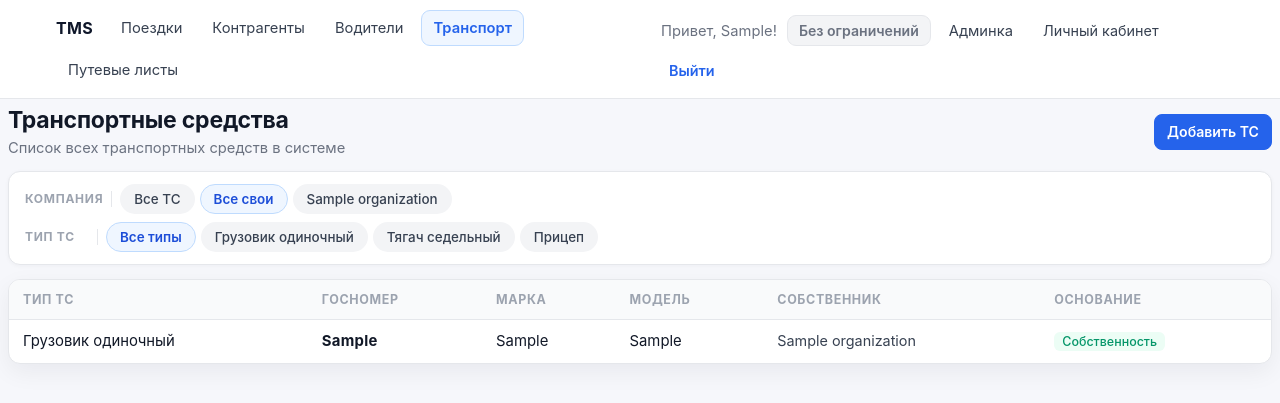
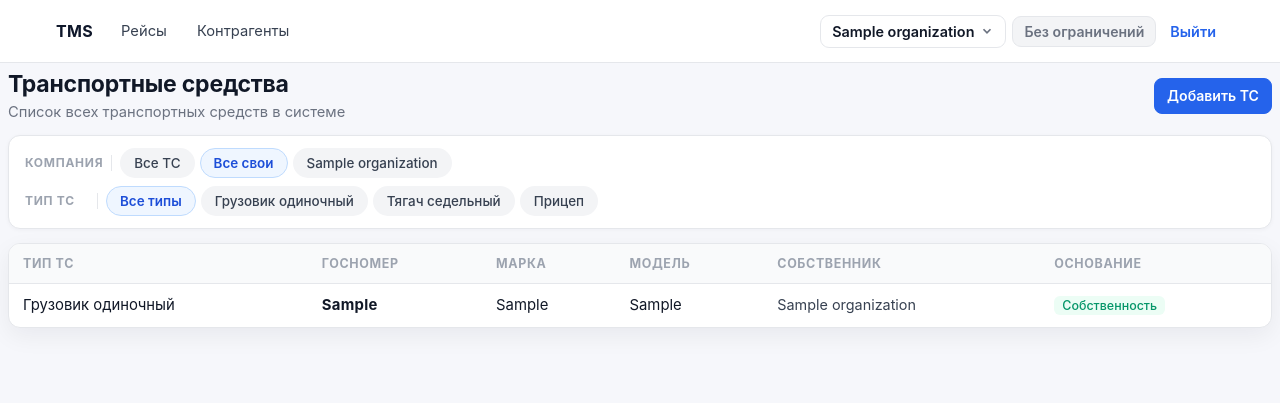
Before and after one commit to A-strata/transdoki, a Django app: page /vehicles/ in a window 1280 px wide. Shown: the top 403 px of the page. Run offline with Django 5.2, Linux system fonts and the light colour scheme; a user stored in the database is signed in; tables that the repository leaves empty hold one stand-in row (values such as "Sample post"); parts of the project's set-up code (start-up, migrations or seed data) failed here and were passed over.

Commit message:
navbar: глобальный переключатель организации + исправление конфликта current_org
- accounts: CurrentOrganizationMiddleware, context_processor, SwitchOrganizationView
- base.html: реструктура навбара — org-switcher дропдаун, убраны лишние ссылки
- static: org_dropdown.css, org_dropdown.js — внешние файлы стилей и логики дропдауна
- persons: поле employer (FK → Organization)
- vehicles: переименован context["current_org"] → context["vehicle_org_filter"],
  устранял конфликт с глобальным current_org из context_processor

Co-Authored-By: Claude Sonnet 4.6 <noreply@anthropic.com>

```diff
--- /dev/null
+++ b/accounts/context_processors.py
@@ -0,0 +1,11 @@
+from organizations.models import Organization
+
+
+def current_org_context(request):
+    if not request.user.is_authenticated:
+        return {"current_org": None, "own_orgs": Organization.objects.none()}
+
+    return {
+        "current_org": getattr(request, "current_org", None),
+        "own_orgs": getattr(request, "own_orgs", Organization.objects.none()),
+    }
--- a/accounts/urls.py
+++ b/accounts/urls.py
@@ -7,12 +7,14 @@ from .views import (
     AccountUserRoleUpdateView,
     AccountUserUpdateView,
     RegisterView,
+    SwitchOrganizationView,
 )
 
 app_name = "accounts"
 
 urlpatterns = [
     path("register/", RegisterView.as_view(), name="register"),
+    path("switch-org/", SwitchOrganizationView.as_view(), name="switch_org"),
     path("cabinet/", AccountCabinetView.as_view(), name="cabinet"),
     path("users/create/", AccountUserCreateView.as_view(), name="user_create"),
     path(
--- /dev/null
+++ b/static/css/org_dropdown.css
@@ -0,0 +1,135 @@
+/* ── Org switcher dropdown ─────────────────────────────────── */
+
+.org-switcher-form {
+    margin: 0;
+}
+
+.org-switcher {
+    position: relative;
+}
+
+.org-switcher-btn {
+    display: inline-flex;
+    align-items: center;
+    gap: 6px;
+    padding: 7px 11px;
+    border-radius: 9px;
+    border: 1px solid var(--border);
+    background: var(--surface);
+    color: var(--text);
+    font-size: 0.9rem;
+    font-weight: 600;
+    cursor: pointer;
+    transition: background .15s ease, border-color .15s ease;
+    white-space: nowrap;
+    max-width: 220px;
+}
+
+.org-switcher-btn:hover {
+    background: #f3f4f6;
+    border-color: #d1d5db;
+}
+
+.org-switcher-btn.is-open {
+    background: #eff6ff;
+    border-color: #bfdbfe;
+    color: var(--primary);
+}
+
+.org-switcher-name {
+    overflow: hidden;
+    text-overflow: ellipsis;
+    white-space: nowrap;
+}
+
+.org-switcher-chevron {
+    flex-shrink: 0;
+    width: 14px;
+    height: 14px;
+    transition: transform .2s ease;
+    color: var(--muted);
+}
+
+.org-switcher-btn.is-open .org-switcher-chevron {
+    transform: rotate(180deg);
+}
+
+/* ── Dropdown panel ─────────────────────────────────────────── */
+
+.org-dropdown {
+    position: absolute;
+    top: calc(100% + 6px);
+    right: 0;
+    min-width: 230px;
+    background: var(--surface);
+    border: 1px solid var(--border);
+    border-radius: var(--radius-sm);
+    box-shadow: var(--shadow);
+    z-index: var(--z-dropdown);
+    padding: 6px 0;
+    display: none;
+}
+
+.org-dropdown.is-open {
+    display: block;
+}
+
+.org-dropdown-section {
+    padding: 2px 0;
+}
+
+.org-dropdown-divider {
+    height: 1px;
+    background: var(--border);
+    margin: 4px 0;
+}
+
+.org-dropdown-item {
+    display: flex;
+    align-items: center;
+    gap: 8px;
+    padding: 8px 14px;
+    font-size: 0.9rem;
+    color: var(--text);
+    cursor: pointer;
+    transition: background .1s ease;
+    text-decoration: none;
+    border: 0;
+    background: transparent;
+    width: 100%;
+    text-align: left;
+}
+
+.org-dropdown-item:hover {
+    background: #f3f4f6;
+}
+
+.org-dropdown-item.is-current {
+    font-weight: 600;
+    color: var(--primary);
+}
+
+.org-dropdown-item.is-muted {
+    color: var(--muted);
+    font-size: 0.88rem;
+}
+
+.org-dropdown-item.is-add {
+    color: var(--primary);
+    font-weight: 500;
+}
+
+/* Радиокнопка/индикатор */
+.org-radio {
+    flex-shrink: 0;
+    width: 14px;
+    height: 14px;
+    border-radius: 50%;
+    border: 2px solid var(--border);
+    background: transparent;
+}
+
+.org-radio.is-active {
+    border-color: var(--primary);
+    background: var(--primary);
+}
--- a/templates/base.html
+++ b/templates/base.html
@@ -387,6 +387,7 @@
 
     <link rel="stylesheet" href="{% static 'css/forms.css' %}">
     <link rel="stylesheet" href="{% static 'css/buttons.css' %}">
+    <link rel="stylesheet" href="{% static 'css/org_dropdown.css' %}">
     {% block head %}{% endblock %}
 </head>
 <body>
@@ -400,55 +401,101 @@
                     {% url 'trips:list' as trips_url %}
                     <a href="{{ trips_url }}"
                        class="nav-link {% if request.path == trips_url %}active{% endif %}">
-                        Поездки
+                        Рейсы
                     </a>
                     {% url 'organizations:list' as organizations_url %}
                     <a href="{{ organizations_url }}"
                        class="nav-link {% if request.path == organizations_url %}active{% endif %}">
                         Контрагенты
                     </a>
-
-                    {% url 'persons:list' as persons_url %}
-                    <a href="{{ persons_url }}"
-                       class="nav-link {% if request.path == persons_url %}active{% endif %}">
-                        Водители
-                    </a>
-
-                    {% url 'vehicles:list' as vehicles_url %}
-                    <a href="{{ vehicles_url }}"
-                       class="nav-link {% if request.path == vehicles_url %}active{% endif %}">
-                        Транспорт
-                    </a>
-                    {% url 'waybills:waybill-list' as waybills_url %}
-                    <a href="{{ waybills_url }}"
-                       class="nav-link {% if request.path == waybills_url %}active{% endif %}">
-                        Путевые листы
-                    </a>
                 {% endif %}
             </div>
 
-            <!--<div class="nav-right">
-                {% if user.is_authenticated %}
-                    {% url 'accounts:cabinet' as cabinet_url %}
-                    <a href="{{ cabinet_url }}"
-                       class="cabinet-link {% if request.path == cabinet_url %}active{% endif %}">
-                        Личный кабинет
-                    </a>
-
-                    <span class="user-meta">Привет, {{ user.first_name|default:user.username }}!</span>
-                    <form method="post" action="{% url 'logout' %}" class="logout-form">
-                        {% csrf_token %}
-                        <button type="submit" class="btn-link">Выйти</button>
-                    </form>
-                {% else %}
-                    <a href="{% url 'login' %}" class="auth-link">Войти</a>
-                    <a href="{% url 'accounts:register' %}" class="auth-link">Регистрация</a>
-                {% endif %}
-            </div>-->
             <div class="nav-right">
                 {% if user.is_authenticated %}
-                    <span class="user-meta">Привет, {{ user.first_name|default:user.username }}!</span>
 
+                    {# ── Org switcher ── #}
+                    <div class="org-switcher">
+                        <button type="button"
+                                class="org-switcher-btn"
+                                aria-haspopup="true"
+                                aria-expanded="false">
+                            <span class="org-switcher-name">
+                                {% if current_org %}{{ current_org.short_name }}{% else %}Организация{% endif %}
+                            </span>
+                            <svg class="org-switcher-chevron" viewBox="0 0 16 16" fill="none" stroke="currentColor" stroke-width="2">
+                                <polyline points="4 6 8 10 12 6"/>
+                            </svg>
+                        </button>
+
+                        <div class="org-dropdown" role="menu">
+                            {# Ресурсы #}
+                            <div class="org-dropdown-section">
+                                {% url 'vehicles:list' as vehicles_url %}
+                                <a href="{{ vehicles_url }}"
+                                   class="org-dropdown-item {% if request.path == vehicles_url %}is-current{% endif %}"
+                                   role="menuitem">
+                                    Мой парк
+                                </a>
+                                {% url 'persons:list' as persons_url %}
+                                <a href="{{ persons_url }}"
+                                   class="org-dropdown-item {% if request.path == persons_url %}is-current{% endif %}"
+                                   role="menuitem">
+                                    Мои водители
+                                </a>
+                                {% url 'waybills:waybill-list' as waybills_url %}
+                                <a href="{{ waybills_url }}"
+                                   class="org-dropdown-item {% if request.path == waybills_url %}is-current{% endif %}"
+                                   role="menuitem">
+                                    Путевые листы
+                                </a>
+                            </div>
+
+                            <div class="org-dropdown-divider"></div>
+
+                            {# Список своих организаций #}
+                            <div class="org-dropdown-section">
+                                {% for org in own_orgs %}
+                                    <form method="post" action="{% url 'accounts:switch_org' %}" class="org-switcher-form">
+                                        {% csrf_token %}
+                                        <input type="hidden" name="org_id" value="{{ org.pk }}">
+                                        <button type="submit"
+                                                class="org-dropdown-item {% if current_org and current_org.pk == org.pk %}is-current{% endif %}"
+                                                role="menuitem">
+                                            <span class="org-radio {% if current_org and current_org.pk == org.pk %}is-active{% endif %}"></span>
+                                            {{ org.short_name }}
+                                        </button>
+                                    </form>
+                                {% endfor %}
+                                <a href="{% url 'organizations:create' %}?own=1"
+                                   class="org-dropdown-item is-add"
+                                   role="menuitem">
+                                    + Добавить компанию
+                                </a>
+                            </div>
+
+                            <div class="org-dropdown-divider"></div>
+
+                            {# Кабинет #}
+                            <div class="org-dropdown-section">
+                                {% url 'accounts:cabinet' as cabinet_url %}
+                                <a href="{{ cabinet_url }}"
+                                   class="org-dropdown-item {% if request.path == cabinet_url %}is-current{% endif %}"
+                                   role="menuitem">
+                                    Личный кабинет
+                                </a>
+                                {% if user.is_superuser %}
+                                    <a href="{% url 'admin:index' %}"
+                                       class="org-dropdown-item"
+                                       role="menuitem">
+                                        Админка
+                                    </a>
+                                {% endif %}
+                            </div>
+                        </div>
+                    </div>
+
+                    {# Баланс #}
                     {% if billing_account %}
                         {% if billing_account.is_billing_exempt %}
                             <span class="balance-badge balance-exempt">Без ограничений</span>
@@ -466,24 +513,16 @@
                         {% endif %}
                     {% endif %}
 
-                    {% if user.is_superuser %}
-                        <a href="{% url 'admin:index' %}" class="nav-link">Админка</a>
-                    {% endif %}
-
-                    {% url 'accounts:cabinet' as cabinet_url %}
-                    <a href="{{ cabinet_url }}"
-                    class="cabinet-link {% if request.path == cabinet_url %}active{% endif %}">
-                        Личный кабинет
-                    </a>
-
                     <form method="post" action="{% url 'logout' %}" class="logout-form">
                         {% csrf_token %}
                         <button type="submit" class="btn-link">Выйти</button>
                     </form>
+
                 {% else %}
                     <a href="{% url 'login' %}" class="auth-link">Войти</a>
                     <a href="{% url 'accounts:register' %}" class="auth-link">Регистрация</a>
                 {% endif %}
+            </div>
         </nav>
     </header>
 
@@ -545,5 +584,6 @@ document.addEventListener("DOMContentLoaded", function () {
 </script>
 
 {% block extra_js %}{% endblock %}
+<script src="{% static 'js/org_dropdown.js' %}"></script>
 </body>
 </html>
--- a/transdoki/settings.py
+++ b/transdoki/settings.py
@@ -64,6 +64,7 @@ MIDDLEWARE = [
     "django.middleware.clickjacking.XFrameOptionsMiddleware",
     # Кастомные middleware проекта
     "accounts.middleware.SessionActivityMiddleware",
+    "accounts.middleware.CurrentOrganizationMiddleware",
 ]
 
 ROOT_URLCONF = "transdoki.urls"
@@ -79,6 +80,7 @@ TEMPLATES = [
                 "django.contrib.auth.context_processors.auth",
                 "django.contrib.messages.context_processors.messages",
                 "billing.context_processors.billing_account",
+                "accounts.context_processors.current_org_context",
             ],
         },
     },
--- a/vehicles/templates/vehicles/vehicle_list.html
+++ b/vehicles/templates/vehicles/vehicle_list.html
@@ -24,17 +24,17 @@
             <div class="filter-divider"></div>
             <div class="filter-chips">
                 <a href="?org=all&type={{ current_type }}"
-                   class="filter-chip {% if current_org == 'all' %}active{% endif %}">
+                   class="filter-chip {% if vehicle_org_filter == 'all' %}active{% endif %}">
                     Все ТС
                 </a>
                 {% if own_companies %}
                 <a href="?org=own&type={{ current_type }}"
-                   class="filter-chip {% if current_org == 'own' %}active{% endif %}">
+                   class="filter-chip {% if vehicle_org_filter == 'own' %}active{% endif %}">
                     Все свои
                 </a>
                 {% for org in own_companies %}
                 <a href="?org={{ org.pk }}&type={{ current_type }}"
-                   class="filter-chip {% if current_org == org.pk|stringformat:'s' %}active{% endif %}">
+                   class="filter-chip {% if vehicle_org_filter == org.pk|stringformat:'s' %}active{% endif %}">
                     {{ org.short_name }}
                 </a>
                 {% endfor %}
@@ -45,12 +45,12 @@
             <span class="filter-label">Тип ТС</span>
             <div class="filter-divider"></div>
             <div class="filter-chips">
-                <a href="?org={{ current_org }}&type=all"
+                <a href="?org={{ vehicle_org_filter }}&type=all"
                    class="filter-chip {% if current_type == 'all' %}active{% endif %}">
                     Все типы
                 </a>
                 {% for value, label in vehicle_types %}
-                <a href="?org={{ current_org }}&type={{ value }}"
+                <a href="?org={{ vehicle_org_filter }}&type={{ value }}"
                    class="filter-chip {% if current_type == value %}active{% endif %}">
                     {{ label }}
                 </a>
--- a/vehicles/views.py
+++ b/vehicles/views.py
@@ -154,7 +154,7 @@ class VehicleListView(LoginRequiredMixin, ListView):
         context["own_companies"] = Organization.objects.filter(
             account=account, is_own_company=True
         ).order_by("short_name")
-        context["current_org"] = self._get_org_filter()
+        context["vehicle_org_filter"] = self._get_org_filter()
         context["current_type"] = self.request.GET.get("type", "all")
         context["vehicle_types"] = VehicleType.choices
         return context
```
Also changed, not shown: accounts/middleware.py (+42 -0 lines), accounts/views.py (+14 -0 lines), persons/models.py (+9 -0 lines), static/js/org_dropdown.js (added, +65 -0 lines), persons/migrations/0020_person_employer.py (added).
